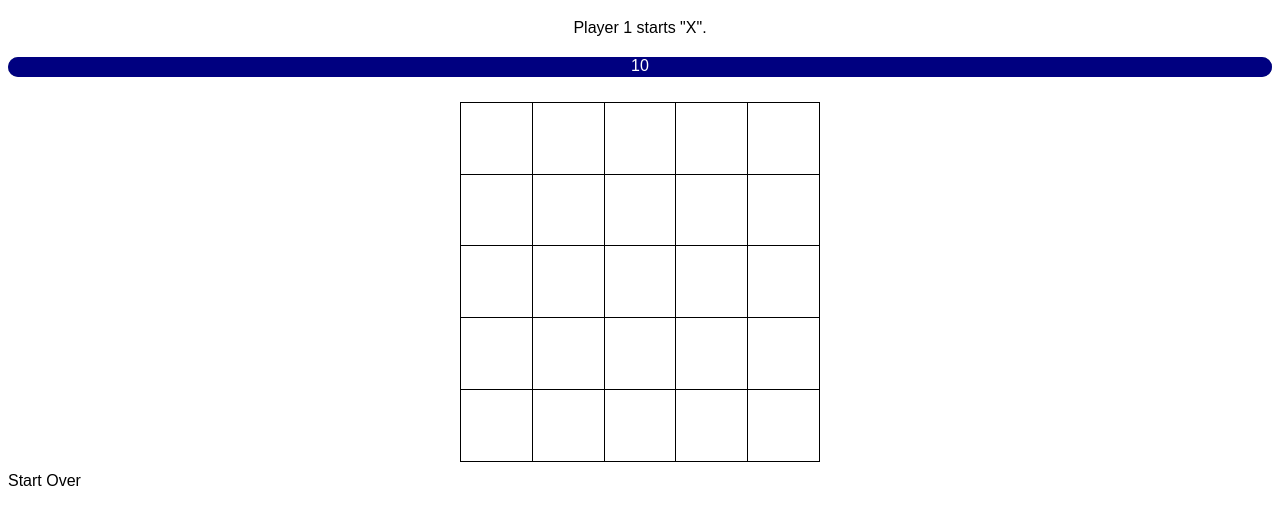
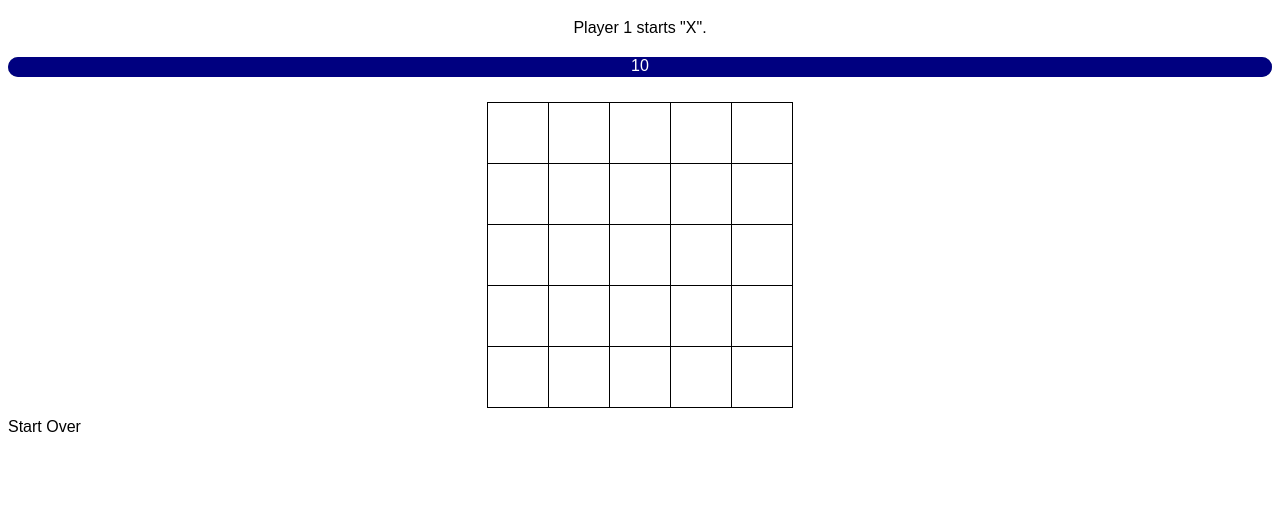
Before and after one commit to palmarrlut/Assignment_2_CSS, a website built with Parcel: page index.html in a window 1280 px wide. Shown: the part 62-586 px from the top of the page. Built offline with nearby package versions, Linux system fonts and the light colour scheme.

Commit message:
Updated CSS

```diff
--- a/src/stylist.css
+++ b/src/stylist.css
@@ -1,6 +1,4 @@
 #board {
-  width: 360px;
-  height: 360px;
   margin: auto;
   margin-top: 25px;
   margin-bottom: 10px;
```
